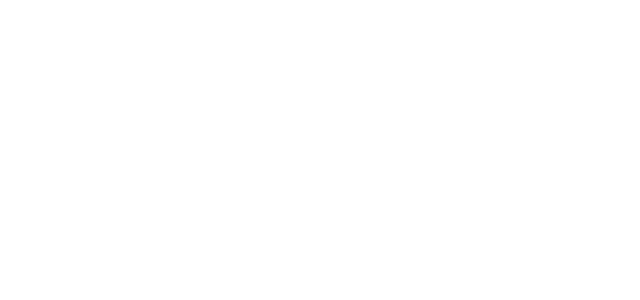
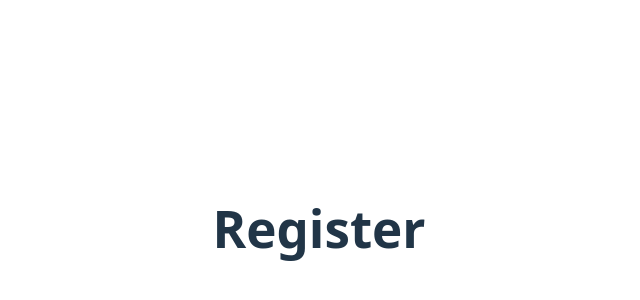
Before and after one commit to ssy80/matcha, a React app in the folder frontend/: page /register in a window 1280 px wide. Before the commit this address had no page. Shown: the part 172-472 px from the top of the page, without its empty margins (321-961 px from the left). Built offline with nearby package versions, Linux system fonts and the light colour scheme; the HTML template or start-up script is replaced by a standard one.

Commit message:
Added in Login and Register routes in App.tsx
Created the placeholder pages for them to be tested

```diff
--- a/frontend/package.json
+++ b/frontend/package.json
@@ -13,7 +13,7 @@
     "axios": "^1.13.2",
     "react": "^19.2.0",
     "react-dom": "^19.2.0",
-    "react-router-dom": "^7.10.1"
+    "react-router-dom": "^7.11.0"
   },
   "devDependencies": {
     "@eslint/js": "^9.39.1",
--- a/frontend/src/App.tsx
+++ b/frontend/src/App.tsx
@@ -2,6 +2,8 @@
 import { Routes, Route } from "react-router-dom";
 import About from './pages/About';
 import Home from './pages/Home';
+import Login from './pages/Login';
+import Register from './pages/Register';
 import ActivateUser from './pages/ActivateUser';
 
 
@@ -14,6 +16,8 @@
         <Route path="/home" element={<Home />} />
         <Route path="/about" element={<About />} />
         <Route path="/users/activate" element={<ActivateUser />} />
+        <Route path="/login" element={<Login />} />
+        <Route path="/register" element={<Register />} />
       </Routes>
     </>
   )
--- /dev/null
+++ b/frontend/src/pages/Login.tsx
@@ -0,0 +1,12 @@
+// This is a placeholder for a login page component
+
+
+const Login = () => {
+    return (
+        <div>
+            <h1>Login</h1>
+        </div>
+    );
+};
+
+export default Login;
--- /dev/null
+++ b/frontend/src/pages/Register.tsx
@@ -0,0 +1,11 @@
+// This is a placeholder for a register page component
+
+const Register = () => {
+    return (
+        <div>
+            <h1>Register</h1>
+        </div>
+    );
+};
+
+export default Register;
```
Also changed, not shown: 2 other files (tests, documents, lock files or other folders).
